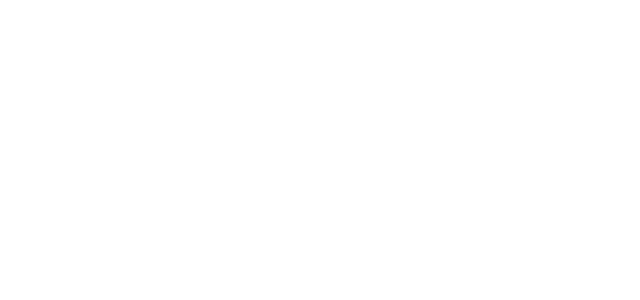
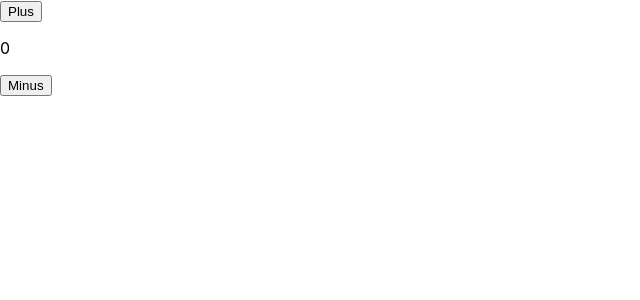
Before and after one commit to VadimKorobec/react-api, a React (Create React App) app: page / in a window 1280 px wide. Shown: the top 300 px of the page, without its empty margins (0-640 px from the left). Built offline with nearby package versions, Linux system fonts and the light colour scheme.

Commit message:
Update Counter.jsx

```diff
--- a/src/components/Counter/Counter.jsx
+++ b/src/components/Counter/Counter.jsx
@@ -9,7 +9,20 @@
   };
 
   const handleClickMinus = () => {
+    if (total === 0) {
+      return;
+    }
     setTotal(total - 1);
   };
-  return <div></div>;
+  return (
+    <div>
+      <button type="button" onClick={handleClickPlus}>
+        Plus
+      </button>
+      <p>{total}</p>
+      <button type="button" onClick={handleClickMinus}>
+        Minus
+      </button>
+    </div>
+  );
 };
```
